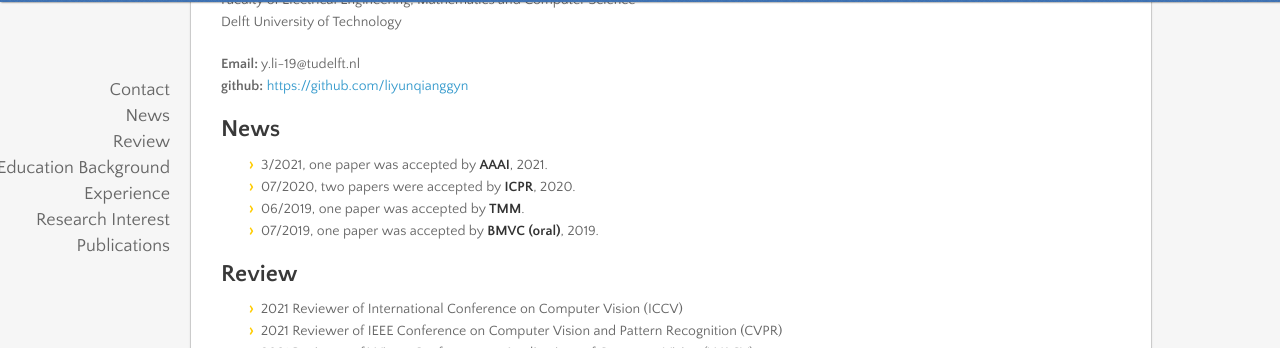
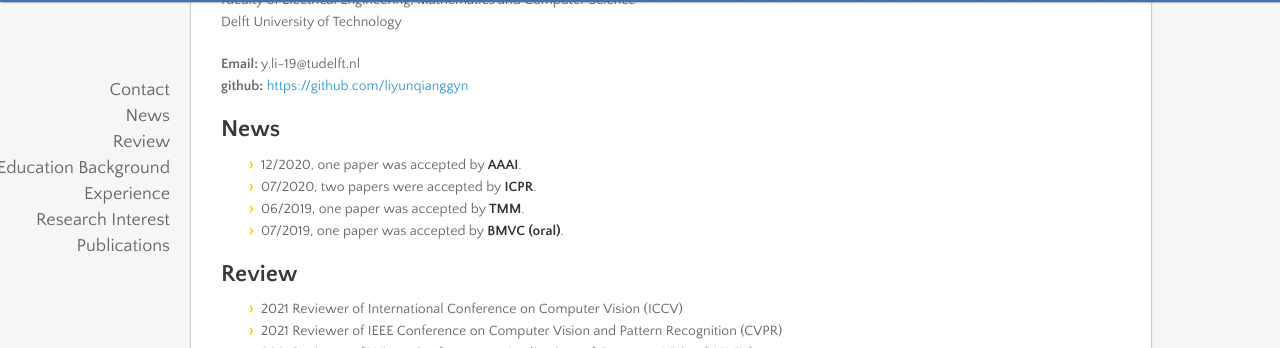
Before and after one commit to liyunqianggyn/liyunqianggyn.github.io, a Jekyll site: the page built from index.md, in a window 1280 px wide and 900 px high, scrolled down 437 px. Shown: the part 103-451 px from the top of the window. Built offline with Jekyll 4.4.1, drawn with Linux system fonts in a browser that asks for light colours; nearby versions of some CDN libraries; our own code applies the rules of GitHub Pages for plain Markdown files.

Commit message:
Update index.md

```diff
--- a/index.md
+++ b/index.md
@@ -12,10 +12,10 @@ Delft University of Technology
 <b>github:</b> <a href="https://github.com/liyunqianggyn">https://github.com/liyunqianggyn</a> <br/>
 
 ## News
-* 3/2021, one paper was accepted by __AAAI__, 2021.
-* 07/2020, two papers were accepted by __ICPR__, 2020.
+* 12/2020, one paper was accepted by __AAAI__.
+* 07/2020, two papers were accepted by __ICPR__.
 * 06/2019, one paper was accepted by __TMM__.
-* 07/2019, one paper was accepted by __BMVC (oral)__, 2019.
+* 07/2019, one paper was accepted by __BMVC (oral)__.
 
 ## Review
 
```
